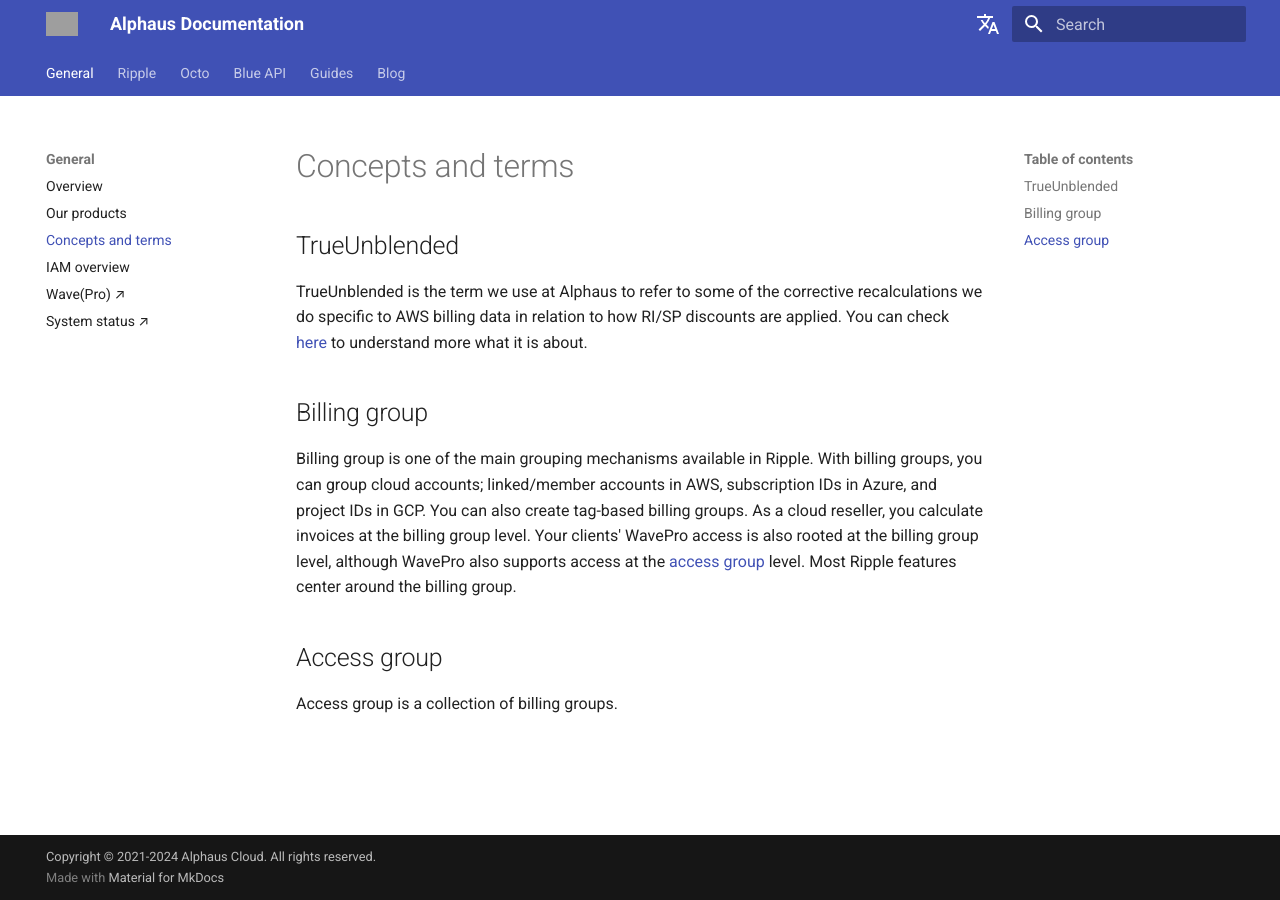
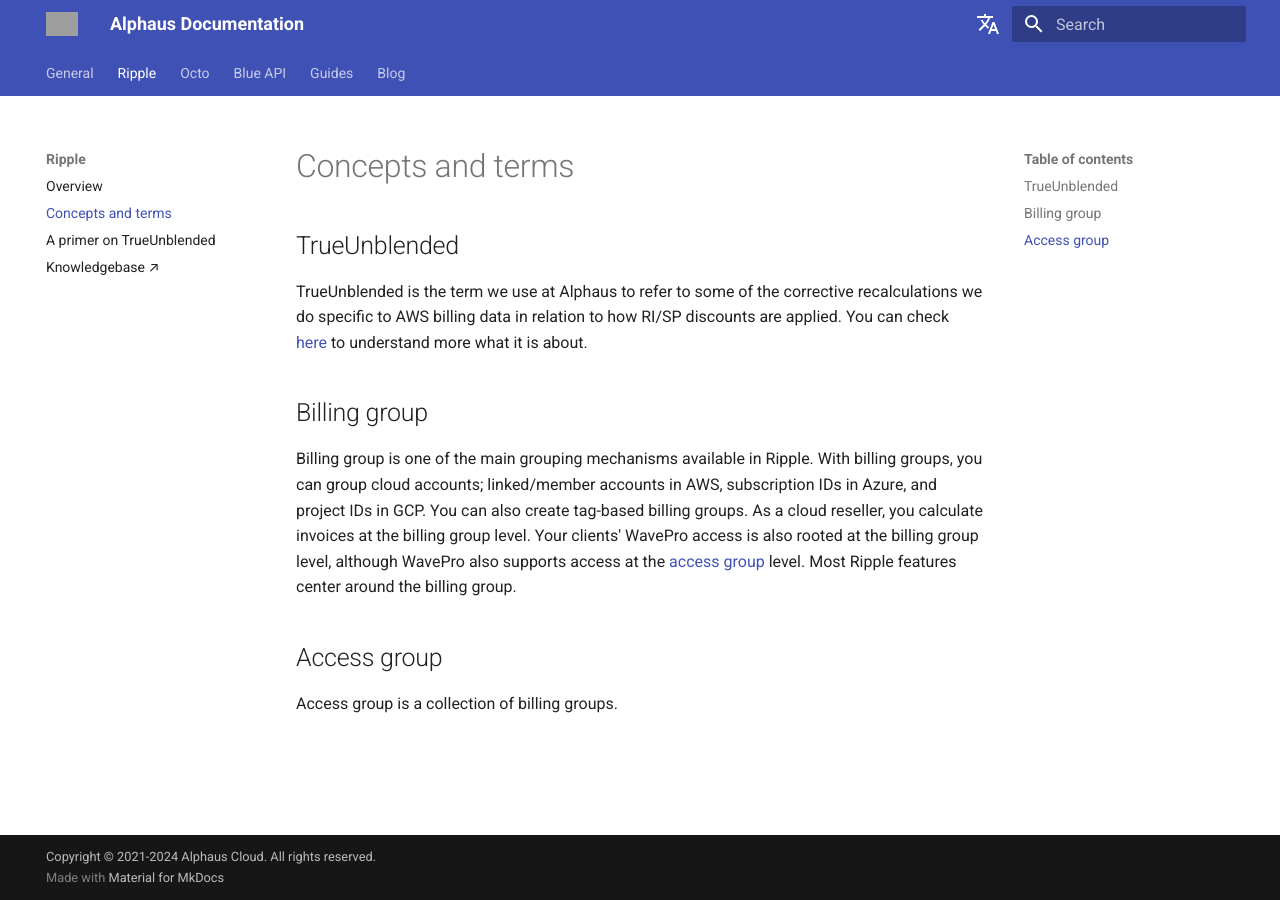
Before and after one commit to alphauslabs/tmpdocs, an MkDocs documentation site: the page built from docs/ripple/concepts.md, in a window 1280 px wide. Built offline with MkDocs 1.6.1 and Material for MkDocs 9.7.7, drawn with Linux system fonts in a browser that asks for light colours; comment, search, counter and statistics services are not loaded; grey boxes are pictures that could not be loaded.

Commit message:
chore: move concepts to ripple

```diff
--- a/mkdocs.yml
+++ b/mkdocs.yml
@@ -14,14 +14,14 @@
   - "General":
       - "index.md"
       - "products.md"
-      - "concepts.md"
       - "IAM overview": "iam.md"
       - "Wave(Pro) ↗": "https://docs.alphaus.cloud/v/wave-eng/"
       - "System status ↗": "https://status.alphaus.cloud/"
   - "Ripple":
       - "ripple/index.md"
+      - "ripple/concepts.md"
+      - "A primer on TrueUnblended": "ripple/trueunblended.md"
       - "Knowledgebase ↗": "https://help.alphaus.cloud/en/"
-      - "A primer on TrueUnblended": "ripple/trueunblended.md"
   - "Octo":
       - "octo/index.md"
       - "octo/account-registration.md"
```
Also changed, not shown: docs/ripple/concepts.md (renamed from docs/concepts.md).
